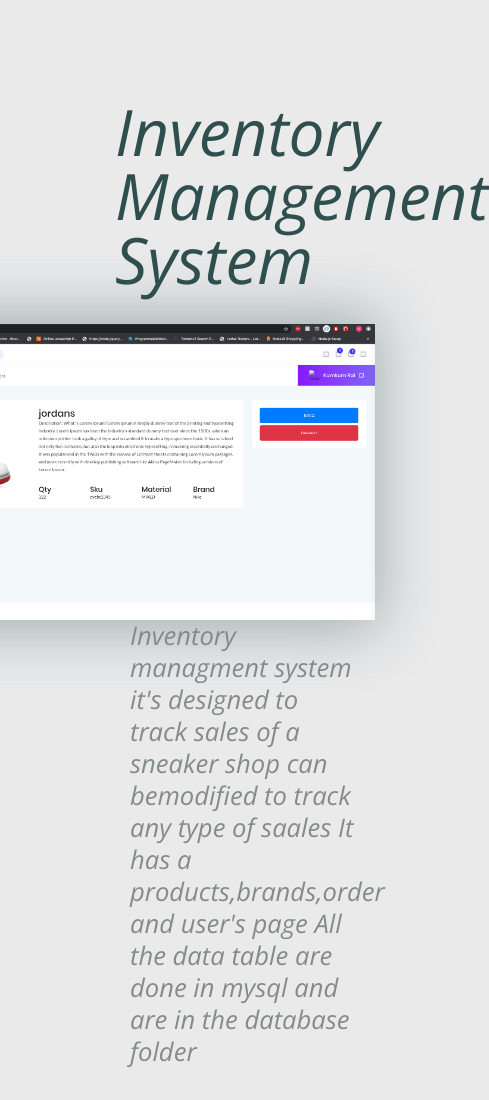
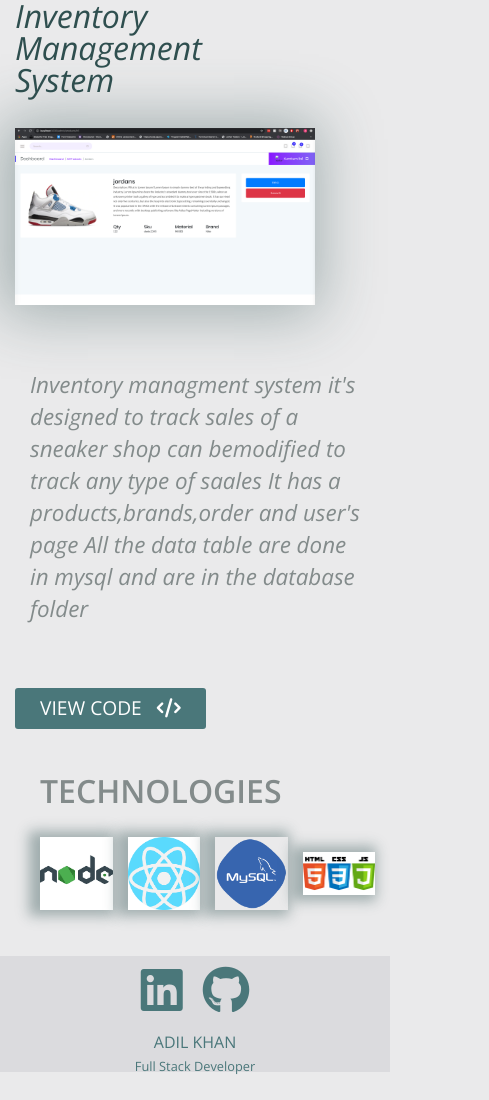
Before and after one commit to IMADILKHAN/PortFolio-1, a plain HTML site: page projects/ims.html in a window 390 px wide. Shown: the top 1100 px of the page, 489 px wide, since content can reach past the window. After the commit the page ends 1075 px from the top, so only its background shows below. Drawn offline with nearby package versions, Linux system fonts and the light colour scheme.

```diff
--- a/css/portfolio/portfolio-projects.css
+++ b/css/portfolio/portfolio-projects.css
@@ -94,3 +94,74 @@
     box-shadow: -5px 0px 12px 6px rgba(47,79,79,0.39);
 
 }
+
+
+/* Tablet */
+@media only screen and (max-width:960px){
+    #portfolio-projects .contaianer{
+        padding-left: 0px !important;
+    }
+    #portfolio-projects{
+        padding: 0px 15px;
+    }
+    #portfolio-projects .project-images{
+        padding: 0px ;
+        display: grid;
+        grid-template-columns: 1fr;
+    }
+    #portfolio-projects .project-images img {
+        width: 100%;
+        max-width: 300px;
+        max-height: 280px;
+        float: right !important;
+        margin-left: 0px !important;
+        padding-left: 0px !important;
+    }
+    #portfolio-projects h1 {
+    font-size: 2rem;
+    font-weight: 400;
+    font-style: italic;
+    margin-bottom: 2rem;
+    color: #2F4F4F;
+    }
+    #portfolio-projects p {
+    color: #838B8B;
+    font-size: 1.4rem;
+    line-height: 2rem;
+    margin-bottom: 1rem;
+    margin-top: 2rem;
+    padding-top: 2rem;
+    font-style: italic;
+}
+
+}
+#portfolio-projects .technologies {
+    padding-left: 25px !important;
+    margin-top: 10px;
+    align-self: center;
+}
+
+#portfolio-projects .technologies .icons{
+    margin-left: 0px;
+    max-width: 100%;
+    display: grid;
+    grid-template-columns: 1fr 1fr 1fr 1fr;
+    grid-gap: 15px;
+    right: 0px;
+    margin-bottom: 40px;
+
+}
+
+footer{
+    background: rgba(214, 214, 217,0) ;
+    padding: 0px 0px !important;
+
+}
+
+
+}
+
+/* Phones */
+@media only screen and (max-width:767px){
+
+}
--- a/css/potfolio-section.css
+++ b/css/potfolio-section.css
@@ -213,10 +213,11 @@
 /* Tablet */
 @media only screen and (max-width:960px){
     #portfolio-section{
-        padding: 0px;
+        padding: 20px;
+        padding-top: 60px;
     }
     #portfolio-section .portfolio-contaianer {
-        padding: 30px;
+        padding: 20px;
     }
 }
 
```
